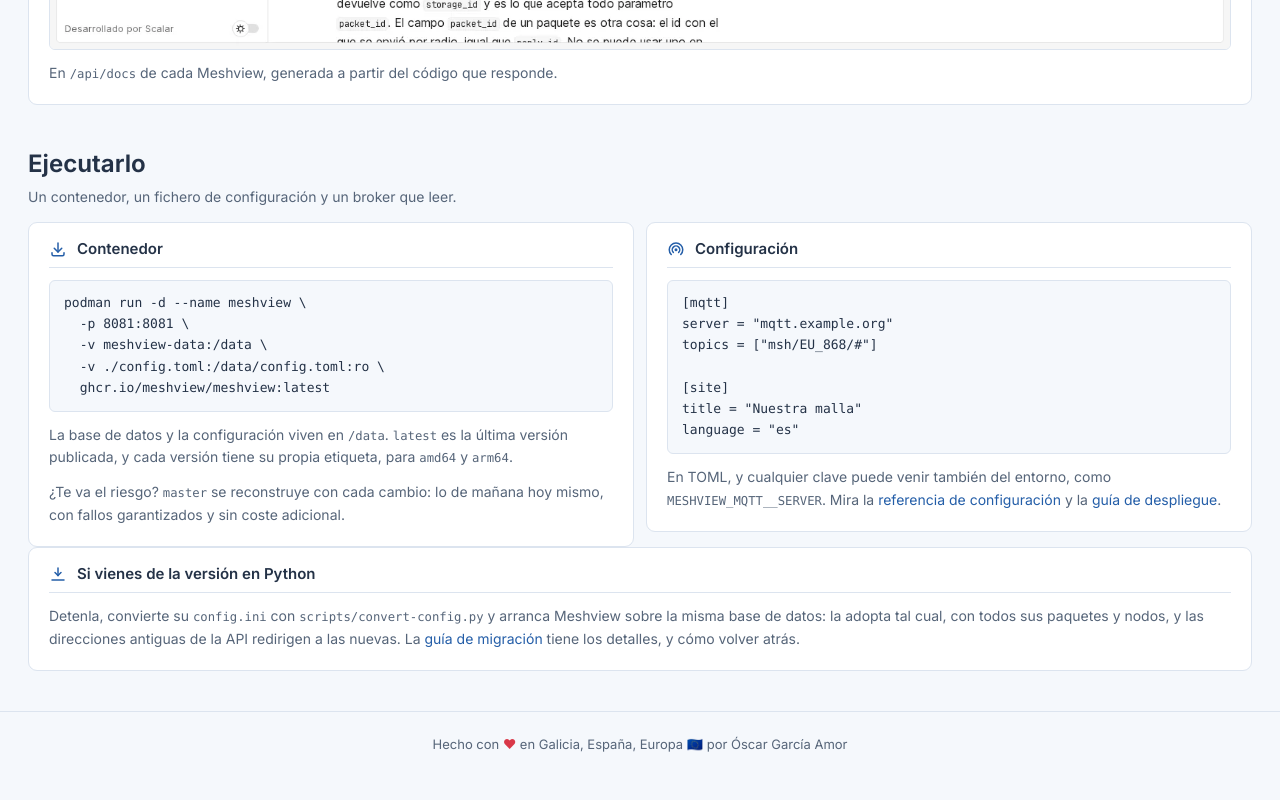
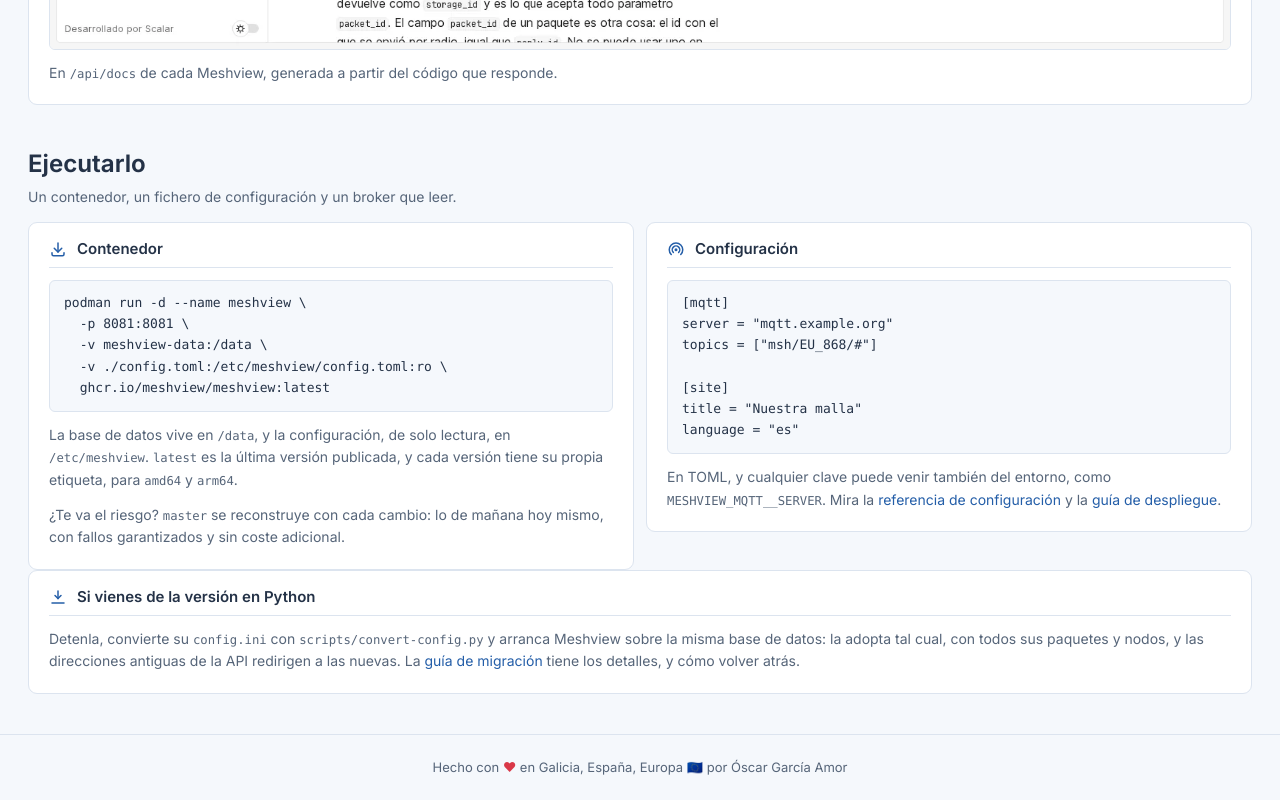
Before and after one commit to meshview/meshview.github.io, a plain HTML site: page es/index.html in a window 1280 px wide. Shown: the part 6347-7147 px from the top of the page. Before the commit the page ends 7124 px from the top, so only its background shows below. Drawn offline with Linux system fonts and the light colour scheme.

Commit message:
docs: mount the configuration in /etc/meshview

```diff
--- a/es/index.html
+++ b/es/index.html
@@ -222,9 +222,9 @@
             <pre><code>podman run -d --name meshview \
   -p 8081:8081 \
   -v meshview-data:/data \
-  -v ./config.toml:/data/config.toml:ro \
+  -v ./config.toml:/etc/meshview/config.toml:ro \
   ghcr.io/meshview/meshview:latest</code></pre>
-            <p>La base de datos y la configuración viven en <code>/data</code>. <code>latest</code> es la última versión publicada, y cada versión tiene su propia etiqueta, para <code>amd64</code> y <code>arm64</code>.</p>
+            <p>La base de datos vive en <code>/data</code>, y la configuración, de solo lectura, en <code>/etc/meshview</code>. <code>latest</code> es la última versión publicada, y cada versión tiene su propia etiqueta, para <code>amd64</code> y <code>arm64</code>.</p>
             <p>¿Te va el riesgo? <code>master</code> se reconstruye con cada cambio: lo de mañana hoy mismo, con fallos garantizados y sin coste adicional.</p>
           </div>
 
```
Also changed, not shown: index.html (+2 -2 lines).
